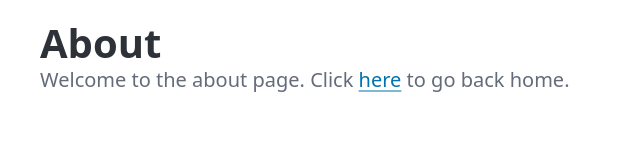
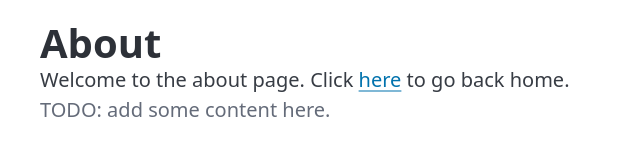
Before and after one commit to scottyeager/website-demo, a plain HTML site: page about.html in a window 1280 px wide. Shown: the whole page, without its empty margins (0-640 px from the left). Drawn offline with nearby package versions, Linux system fonts and the light colour scheme.

Commit message:
Update about.html

```diff
--- a/about.html
+++ b/about.html
@@ -20,6 +20,7 @@
       <hgroup>
         <h1>About</h1>
         <p>Welcome to the about page. Click <a href="index.html">here</a> to go back home.</p>
+        <p>TODO: add some content here.</p>
       </hgroup>
   </body>
 </html>
```
